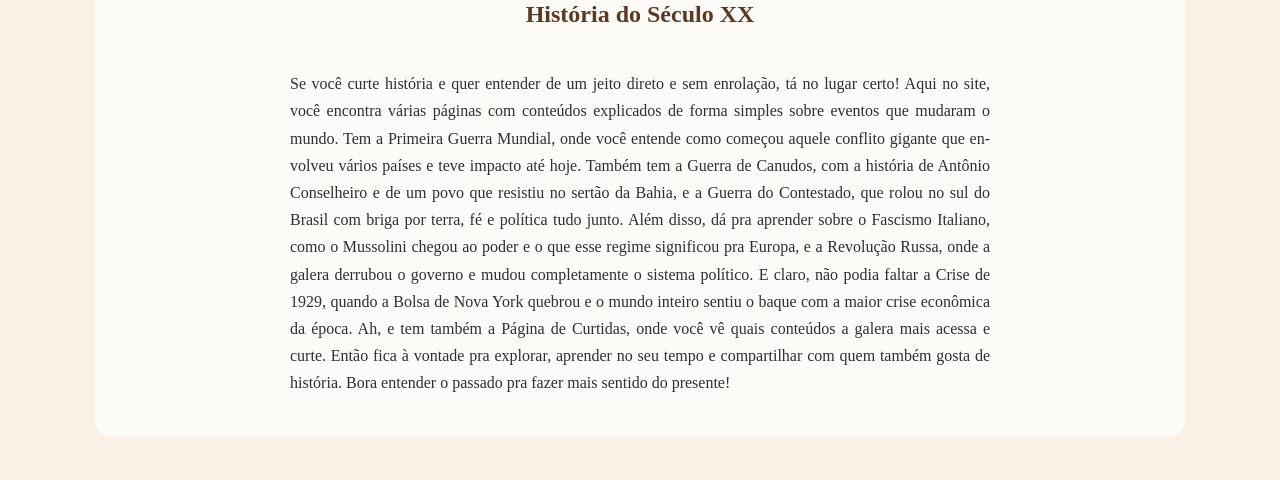
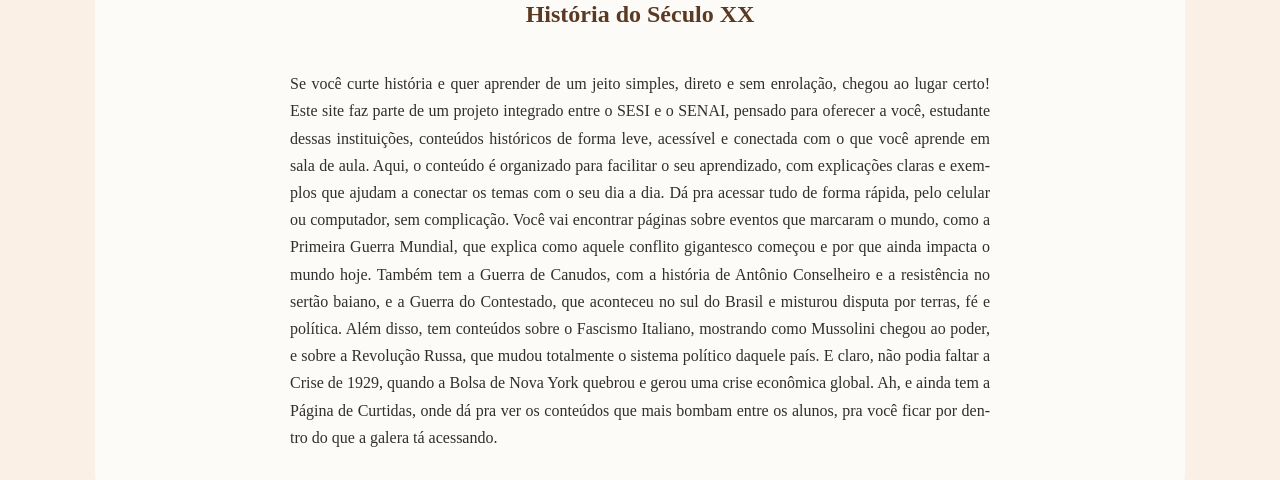
Before and after one commit to Talion2007/PrimeiraGuerraMundial, a React (Vite) app in the folder sitehis/: page / in a window 1280 px wide. Shown: the part 788-1268 px from the top of the page. Built offline with nearby package versions, Linux system fonts and the light colour scheme.

Commit message:
atualização do texto da home

```diff
--- a/sitehis/src/pages/HomePage.jsx
+++ b/sitehis/src/pages/HomePage.jsx
@@ -78,25 +78,28 @@ function Home() {
         <article className="texto">
           <h2>História do Século XX</h2>
           <p>
-            Se você curte história e quer entender de um jeito direto e sem
-            enrolação, tá no lugar certo! Aqui no site, você encontra várias
-            páginas com conteúdos explicados de forma simples sobre eventos que
-            mudaram o mundo. Tem a Primeira Guerra Mundial, onde você entende
-            como começou aquele conflito gigante que envolveu vários países e
-            teve impacto até hoje. Também tem a Guerra de Canudos, com a
-            história de Antônio Conselheiro e de um povo que resistiu no sertão
-            da Bahia, e a Guerra do Contestado, que rolou no sul do Brasil com
-            briga por terra, fé e política tudo junto. Além disso, dá pra
-            aprender sobre o Fascismo Italiano, como o Mussolini chegou ao poder
-            e o que esse regime significou pra Europa, e a Revolução Russa, onde
-            a galera derrubou o governo e mudou completamente o sistema
-            político. E claro, não podia faltar a Crise de 1929, quando a Bolsa
-            de Nova York quebrou e o mundo inteiro sentiu o baque com a maior
-            crise econômica da época. Ah, e tem também a Página de Curtidas,
-            onde você vê quais conteúdos a galera mais acessa e curte. Então
-            fica à vontade pra explorar, aprender no seu tempo e compartilhar
-            com quem também gosta de história. Bora entender o passado pra fazer
-            mais sentido do presente!
+            Se você curte história e quer aprender de um jeito simples, direto e
+            sem enrolação, chegou ao lugar certo! Este site faz parte de um
+            projeto integrado entre o SESI e o SENAI, pensado para oferecer a
+            você, estudante dessas instituições, conteúdos históricos de forma
+            leve, acessível e conectada com o que você aprende em sala de aula.
+            Aqui, o conteúdo é organizado para facilitar o seu aprendizado, com
+            explicações claras e exemplos que ajudam a conectar os temas com o
+            seu dia a dia. Dá pra acessar tudo de forma rápida, pelo celular ou
+            computador, sem complicação. Você vai encontrar páginas sobre
+            eventos que marcaram o mundo, como a Primeira Guerra Mundial, que
+            explica como aquele conflito gigantesco começou e por que ainda
+            impacta o mundo hoje. Também tem a Guerra de Canudos, com a história
+            de Antônio Conselheiro e a resistência no sertão baiano, e a Guerra
+            do Contestado, que aconteceu no sul do Brasil e misturou disputa por
+            terras, fé e política. Além disso, tem conteúdos sobre o Fascismo
+            Italiano, mostrando como Mussolini chegou ao poder, e sobre a
+            Revolução Russa, que mudou totalmente o sistema político daquele
+            país. E claro, não podia faltar a Crise de 1929, quando a Bolsa de
+            Nova York quebrou e gerou uma crise econômica global. Ah, e ainda
+            tem a Página de Curtidas, onde dá pra ver os conteúdos que mais
+            bombam entre os alunos, pra você ficar por dentro do que a galera tá
+            acessando.
           </p>
         </article>
       </section>
```
